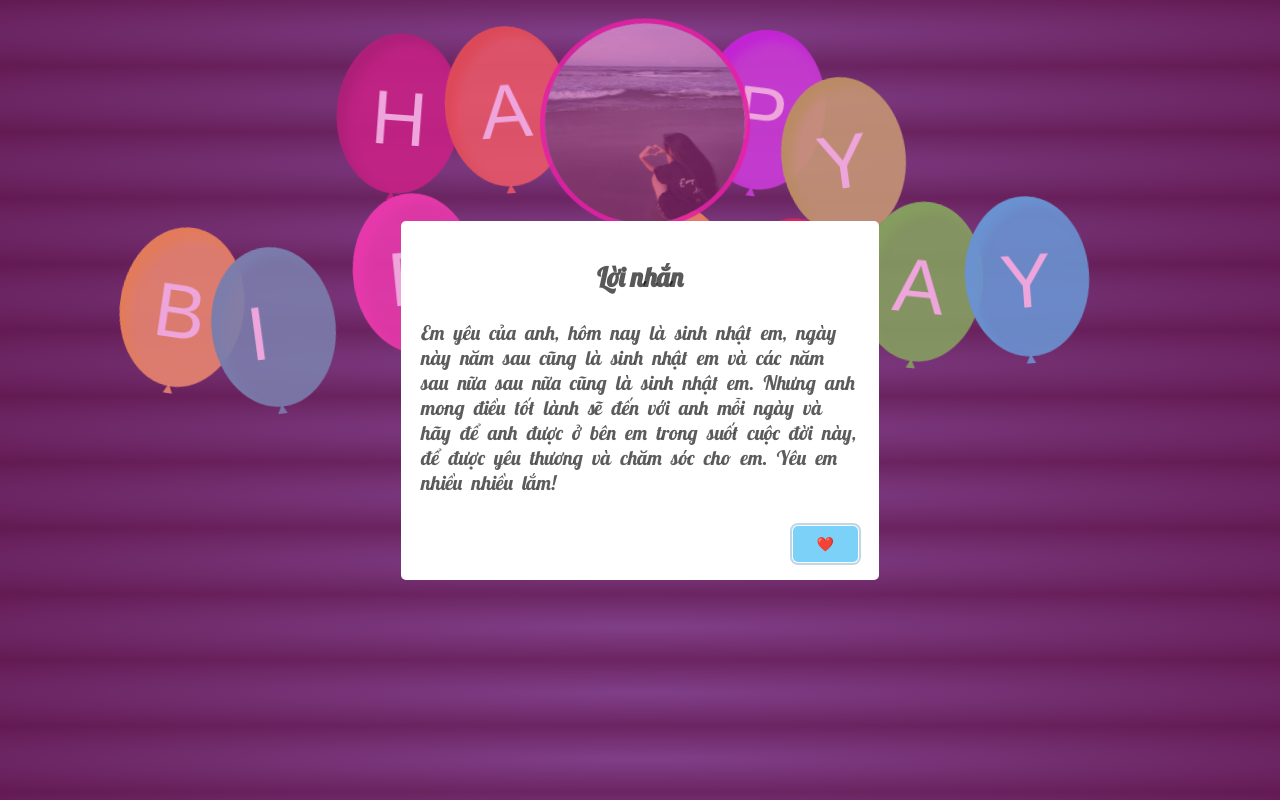
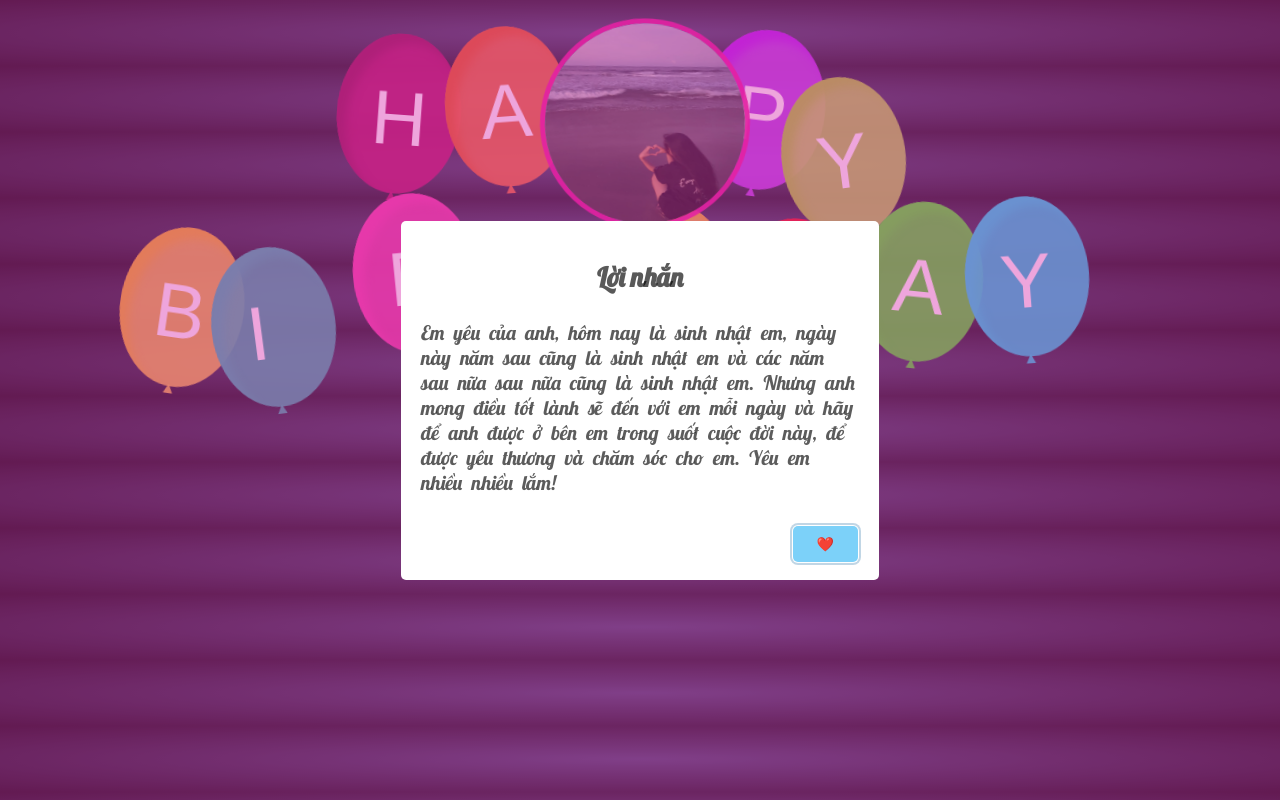
Before and after one commit to HuuPhuc140404/KimYen, a plain HTML site: page index.html in a window 1280 px wide. Both pictures are taken after a click on the picture 645 px from the left and 133 px from the top of the page. Drawn offline with nearby package versions, Linux system fonts and the light colour scheme; a web font is replaced by a local one.

Commit message:
Add files via upload

```diff
--- a/index.html
+++ b/index.html
@@ -79,7 +79,7 @@
                 // 6. Lời nhắn hiện ra khi bấm vào tên hoặc avatar
                 swal({
                     title: "Lời nhắn", // Tiêu đề của popup
-                    text: "Em yêu của anh, hôm nay là sinh nhật em, ngày này năm sau cũng là sinh nhật em và các năm sau nữa sau nữa cũng là sinh nhật em. Nhưng anh mong điều tốt lành sẽ đến với anh mỗi ngày và hãy để anh được ở bên em trong suốt cuộc đời này, để được yêu thương và chăm sóc cho em. Yêu em nhiều nhiều lắm!", // Nội dung lời nhắn
+                    text: "Em yêu của anh, hôm nay là sinh nhật em, ngày này năm sau cũng là sinh nhật em và các năm sau nữa sau nữa cũng là sinh nhật em. Nhưng anh mong điều tốt lành sẽ đến với em mỗi ngày và hãy để anh được ở bên em trong suốt cuộc đời này, để được yêu thương và chăm sóc cho em. Yêu em nhiều nhiều lắm!", // Nội dung lời nhắn
                     button: {
                         text: "❤️️",
                     },
```
